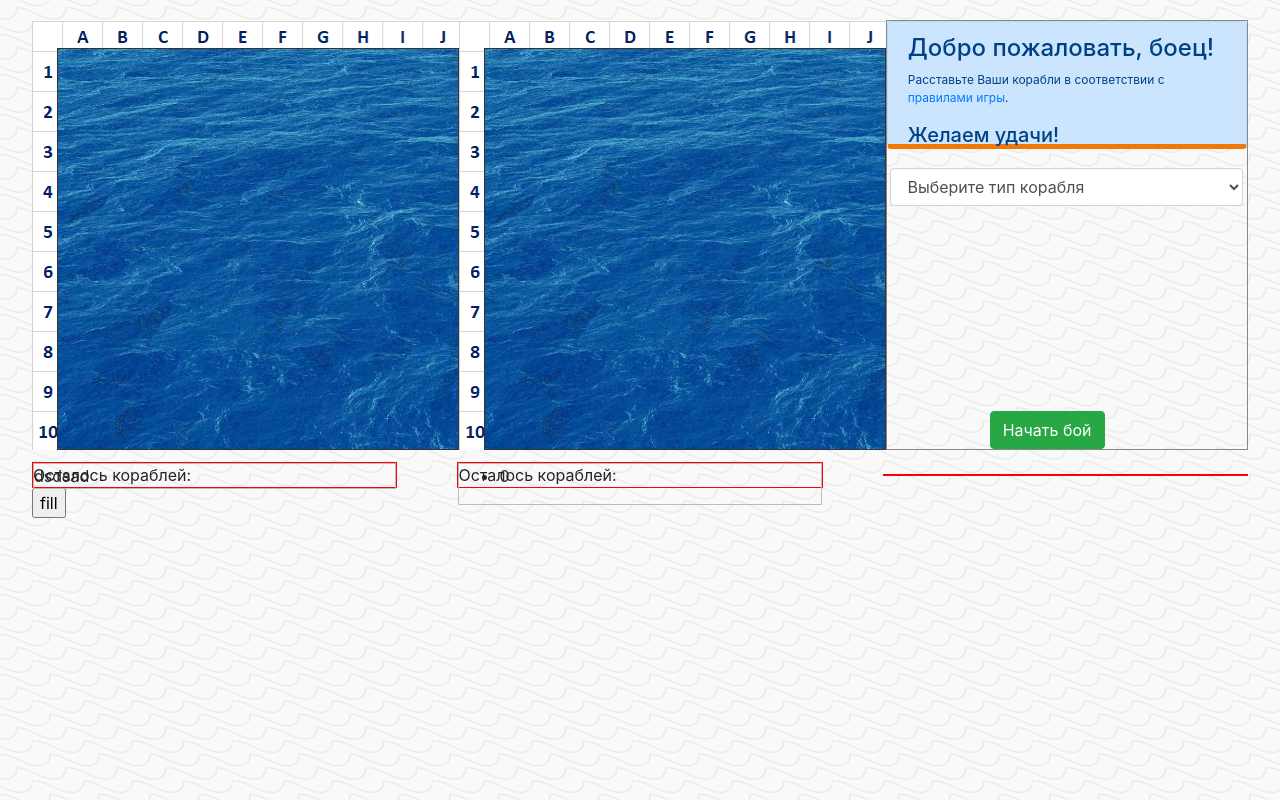
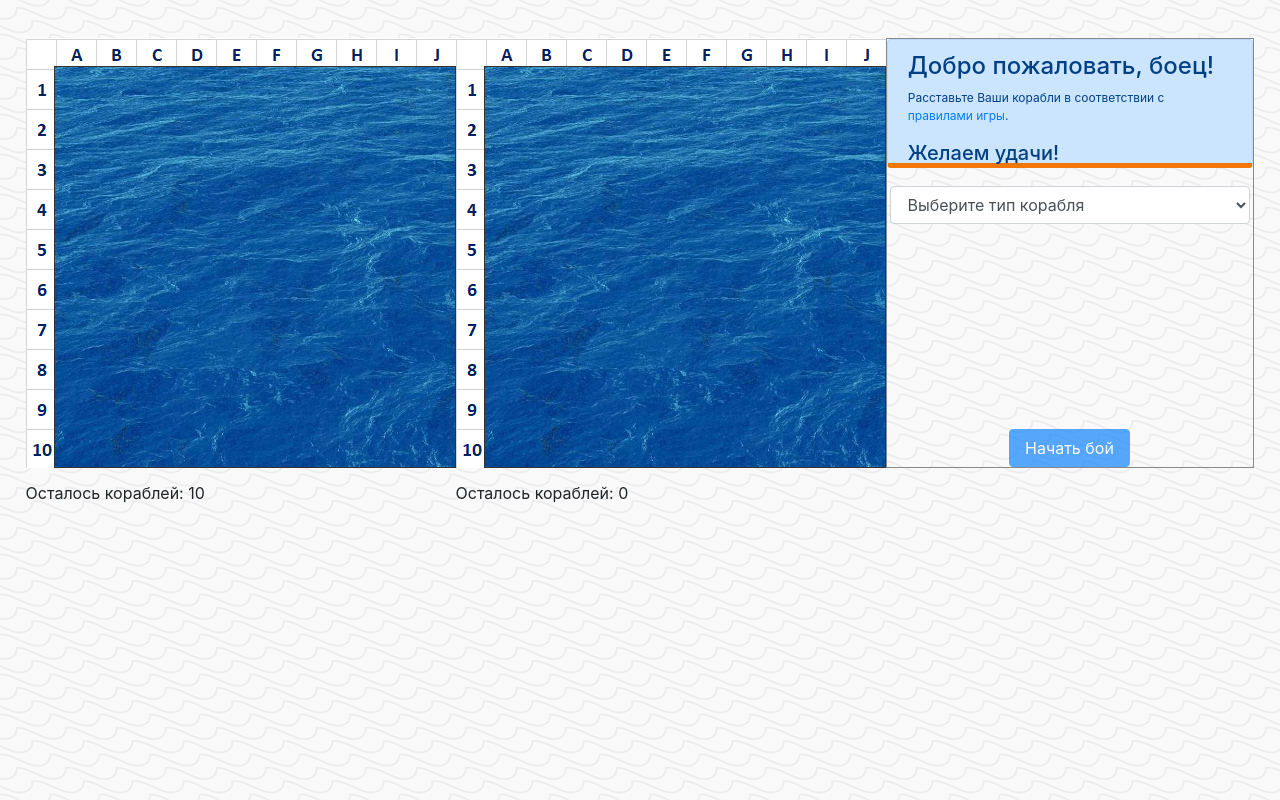
Before and after one commit to Roman-Ast/see-battle, a PHP site: template views/index.phtml in a window 1280 px wide. Run offline with PHP 8.4, Linux system fonts and the light colour scheme; the template is opened without the code that fills it: most values are stand-ins (such as "Sample title", 1, 10 or a date in 2020).

Commit message:
added field "left ships", some styles fixes

```diff
--- a/public/scripts/main.js
+++ b/public/scripts/main.js
@@ -10,7 +10,7 @@ $(document).ready(function() {
 
   $('#userShoot').attr('disabled', 'true');
   $('.postShip').attr('disabled', 'true');
-  $('#sendShips').removeAttr('disabled');
+  //$('#sendShips').removeAttr('disabled');
   $('#messages').addClass('alert-primary');
   $('#messages').html(
     `<h4>Добро пожаловать, боец!</h4>
@@ -56,11 +56,19 @@ $(document).ready(function() {
       && valueX !== '' && valueY !== '';
   } ;
 
+  $('.pointer').on('mouseover', function () {
+    $(this).parent().children().first().css({'display': 'flex'});
+  });
+
+  $('.pointer').on('mouseout', function () {
+    $(this).parent().children().first().css({'display': 'none'});
+  });
+
   $.ajax({
     type: 'GET',
     data: JSON.stringify(canvasAI.width),
     contentType: 'application/json',
-    url: '/getAiShips'
+    url: '/startGame'
   }).done(response => {
   });
 
@@ -224,7 +232,7 @@ $(document).ready(function() {
       }
     }
 
-    (repoOfShips.size >= 0) ? $('#sendShips').removeAttr('disabled'): null;
+    (repoOfShips.size >= 10) ? $('#sendShips').removeAttr('disabled'): null;
   });
 
   $('#sendShips').on('click', function(e) {
@@ -285,6 +293,10 @@ $(document).ready(function() {
         $('#sendShips').css({'display': 'none'});
         $('#Userform').css({'display': 'none'});
         $('#shoot').css({'display': 'flex'});
+
+        $('.user_state_pointer').html(
+          `Осталось кораблей:  ${Object.values(response).length}`
+        );
       }
     });
   });
@@ -306,7 +318,7 @@ $(document).ready(function() {
       contentType: 'application/json',
       url: '/userShoot'
     }).done(function(response) {
-      //console.log(response);
+      console.log(response);
       if (response.repeat) {
         $('#myModal').fadeIn(200);
         $('.modal-body').html('<h4>Вы уже стреляли в этот квадрат!</h4>');
@@ -373,6 +385,14 @@ $(document).ready(function() {
             <h4>Потоплен корабль ${nameOfSunkedShip}!</h4>
             <p>Ваш ход!</p>`
           );
+          $(`ol.ai_ships_left>li:contains("${nameOfSunkedShip}"):not(:has(*))`)
+            .css('text-decoration', 'line-through');
+
+          leftShips = Object.values(response['aishipsUpdated']).filter(el => el);
+
+          $('.ai_state_pointer').html(
+            `Осталось кораблей:  ${leftShips.length}`
+          );
         }
 
         if (response.isWinner) {
@@ -401,9 +421,7 @@ $(document).ready(function() {
       contentType: 'application/json',
       url: '/aishooting'
     }).done(function (response) {
-      //console.log(response);
-      const shipsAfloat = Object.values(response['resultArr']).filter(el => el);
-      $('.user_state').html(`Осталось кораблей:${shipsAfloat.length}`);
+      console.log(response);
 
       const letters = {
         '0': 'A', '1': 'B', '2': 'C', '3': 'D', '4': 'E',
@@ -457,6 +475,15 @@ $(document).ready(function() {
               ${Number(response['resOfShooting'][0][0]['y']) + 1}</p>
               <h5>Потоплен корабль ${nameOfSunkedShip}!</h5>
               <p>Ход компьютера</p>`
+              );
+
+              $(`ol.user_ships_left>li:contains("${nameOfSunkedShip}"):not(:has(*))`)
+                .css('text-decoration', 'line-through');
+
+              leftShips = Object.values(response['resultArr']).filter(el => el);
+
+              $('.user_state_pointer').html(
+                `Осталось кораблей:  ${leftShips.length}`
               );
           }
 
@@ -526,8 +553,6 @@ $(document).ready(function() {
             );
           }
         }
-
-        return;
       }
     });
   }
--- a/public/styles/main.css
+++ b/public/styles/main.css
@@ -1,20 +1,30 @@
-body{
-  background-image: url('../img/ripples.png') !important;
+#greet_container{
+  background:url('http://www.rabstol.net/uploads/gallery/main/601/rabstol_net_world_of_warships_11.jpg');
+  background-size: cover;
+  width: 100vw;
+  height: 100vh;
+  display: flex;
+  justify-content: center;
+  align-items: center;
+  flex-direction: column;
+}
+#main{
+  width: 15%;
+}
+.go{
+  width: 100%;
 }
 #container{
-  width: 95%;
-  margin: 20px auto;
+  background-image: url('../img/ripples.png') !important;
+  width: 100%;
+  padding: 3% 2% 0 2%;
+  height: 100vh;
+  margin: 0px auto;
 }
 #wrapper {
   display: flex;
   flex-wrap: nowrap;
   justify-content: space-between;
-}
-.state_container{
-  margin-top: 1%;
-  width: calc(100% / 3.33);
-  border: 1px solid red;
-  position: relative;
 }
 #state{
   width: 100%;
@@ -22,12 +32,29 @@ body{
   flex-wrap: nowrap;
   align-items: center;
   justify-content: space-between;
-
+}
+.state_container{
+  margin-top: 1%;
+  width: calc(100% / 3.33);
+  position: relative;
+  display: flex;
+  flex-direction: column;
+  position: relative;
 }
 .hoist{
   width: 100%;
-  border: 1px solid #bbb;
-  position: absolute;
+  position: absolute !important;
+  bottom: 0 !important;
+}
+#user_hoist{
+  display: none;
+}
+#ai_hoist{
+  display: none;
+}
+.cursor{
+  width: 50px;
+  height: 50px;
 }
 #myModal{
   width: 100%;
@@ -164,11 +191,13 @@ body{
 .postShip{
   font-size: 0.9rem;
   left: calc(100% / 3);
+  width: 33%;
 }
 #sendShips {
+  width: 33%;
   position: absolute;
   bottom: 0;
-  left: calc(100% / 3.5);
+  left: calc(100% / 3);
 }
 #Userform {
   width: 100%;
--- a/views/index.phtml
+++ b/views/index.phtml
@@ -38,15 +38,15 @@
           <select id="typeOfShip" class="form-control">
             <option selected>Выберите тип корабля</option>
             <option name="fourdeck">Четырехпалубный</option>
-            <option name="threedeck1">Трехпалубный 1</option>
-            <option name="threedeck2">Трехпалубный 2</option>
-            <option name="twodeck1">Двухпалубный 1</option>
-            <option name="twodeck2">Двухпалубный 2</option>
-            <option name="twodeck3">Двухпалубный 3</option>
-            <option name="onedeck1">Однопалубный 1</option>
-            <option name="onedeck2">Однопалубный 2</option>
-            <option name="onedeck3">Однопалубный 3</option>
-            <option name="onedeck4">Однопалубный 4</option>
+            <option name="threedeck1">Трехпалубный1</option>
+            <option name="threedeck2">Трехпалубный2</option>
+            <option name="twodeck1">Двухпалубный1</option>
+            <option name="twodeck2">Двухпалубный2</option>
+            <option name="twodeck3">Двухпалубный3</option>
+            <option name="onedeck1">Однопалубный1</option>
+            <option name="onedeck2">Однопалубный2</option>
+            <option name="onedeck3">Однопалубный3</option>
+            <option name="onedeck4">Однопалубный4</option>
           </select>
           <div id="fourdeck" class="coords">
             <div class="pointsHeader">
@@ -245,30 +245,46 @@
           </form>
         </div>
         <form>
-          <input type="submit" disabled="disabled" value="Начать бой" id="sendShips" class="btn btn-success">
+          <input type="submit" disabled="disabled" value="Начать бой" id="sendShips" class="btn btn-primary">
         </form>
       </div>
     </div>
       <div id="state">
         <div class="state_container ai_state">
-        <div class="hoist ai_hoiste">dsdsad</div>
-          Осталось кораблей:
+          <div id="ai_hoist" class="hoist card bg-light mb-3" style="max-width: 18rem;">
+            <div class="card-body">
+              <h5 class="card-title">Список кораблей</h5>
+              <ol class="card-text ai_ships_left" >
+                <?php if ($aiships): ?>
+                  <?php foreach ($aiships as $key => $shipName): ?>
+                    <li><?= $shipName ?></li>
+                  <?php endforeach; ?>
+                <?php endif;?>
+              </ol>
+            </div>
+          </div>
+          <div class="ai_state_pointer pointer">Осталось кораблей: 10</div>
         </div>
         <div class="state_container user_state">
-          <div class="hoist user_hoist">
-            <ul>
-              <?php foreach ($aiships as $shipName => $coords):?>
-                <li><?= $shipName ?></li>
-              <?php endforeach; ?>
-            </ul>
+          <div id="user_hoist" class="hoist card bg-light mb-3" style="max-width: 18rem;">
+            <div class="card-body">
+              <h5 class="card-title">Список кораблей</h5>
+              <ol class="card-text user_ships_left" >
+                <?php if ($aiships): ?>
+                  <?php foreach ($aiships as $key => $shipName): ?>
+                    <li><?= $shipName ?></li>
+                  <?php endforeach; ?>
+                <?php endif;?>
+              </ol>
+            </div>
           </div>
-          Осталось кораблей:
+          <div class="user_state_pointer pointer">Осталось кораблей: 0</div>
         </div>
         <div class="state_container empty"></div>
       </div>
-      <form action="createUserShips" method="POST">
+      <!--<form action="createUserShips" method="POST">
         <input type="submit" value="fill" id="fillTheUserField">
-      </form>
+      </form>-->
     </div>
   </body>
 </html>
```
Also changed, not shown: index.php (+25 -7 lines), views/greet.phtml (added, +25 -0 lines).
